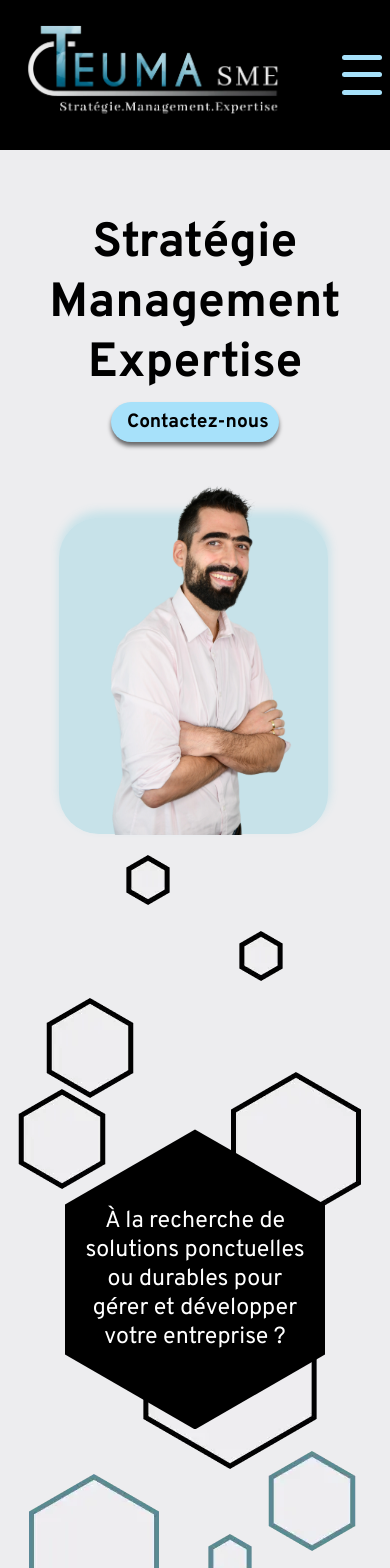
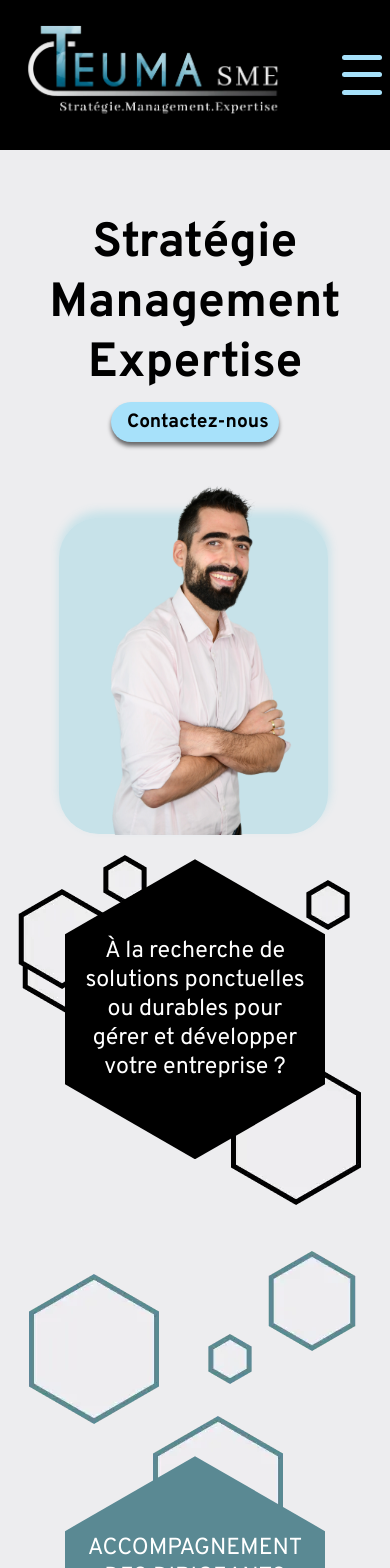
Before and after one commit to Guillaumedev69/teuma-app, a Next.js app: page / in a window 390 px wide. Shown: the top 1568 px of the page. Built offline with nearby package versions, Linux system fonts and the light colour scheme.

Commit message:
essai hexagone mobile

```diff
--- a/src/styles/Hexagon.module.scss
+++ b/src/styles/Hexagon.module.scss
@@ -187,30 +187,31 @@
     max-height: 1768px;
     .polygonMini1 {
       position: relative;
-      right: 12vw;
+      right: 18vw;
       bottom: 5vh;
     }
 
     .polygonMini1bis {
       position: relative;
-      left: 17vw;
-      bottom: 2vh;
+      left: 34vw;
+      bottom: 8vh;
     }
     .polygonMini2 {
       position: relative;
-      right: 27vw;
+      right: 33vw;
+      bottom: 10vh;
     }
     .polygonMini3 {
       position: relative;
       left: 26vw;
-      bottom: 3vh;
+      bottom: 5vh;
     }
     .polygon1 {
       display: none;
     }
     .hexagoneFirst {
       position: relative;
-      bottom: 14vh;
+      bottom: 46vh;
       z-index: 2;
       display: flex;
       align-items: center;
@@ -231,14 +232,12 @@
       }
     }
     .polygon1bis1 {
-      position: relative;
-      left: 9vw;
-      bottom: 33vh;
+      display: none;
     }
     .polygonMini2bis {
       position: relative;
       right: 34vw;
-      bottom: 73vh;
+      bottom: 53vh;
     }
     .polygon2bis {
       display: none;
@@ -286,7 +285,6 @@
         font-size: 1.45rem;
         width: 14rem;
         height: auto;
-      }
       }
     }
     .polygon3ter {
@@ -352,6 +350,7 @@
       position: relative;
       left: 10vw;
       bottom: 124vh;
+    }
   }
 }
 @media only screen and (max-width: 600px) and (min-height: 700px) {
```
Lines whose indentation alone changed are shown as unchanged.
